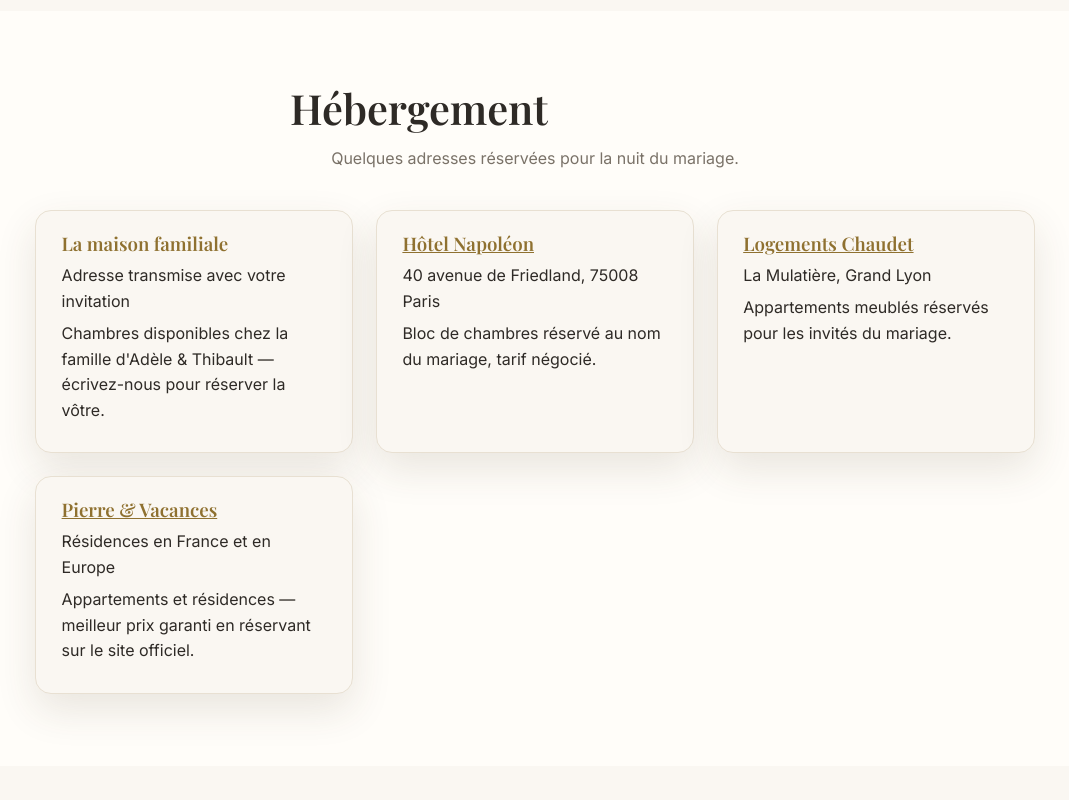
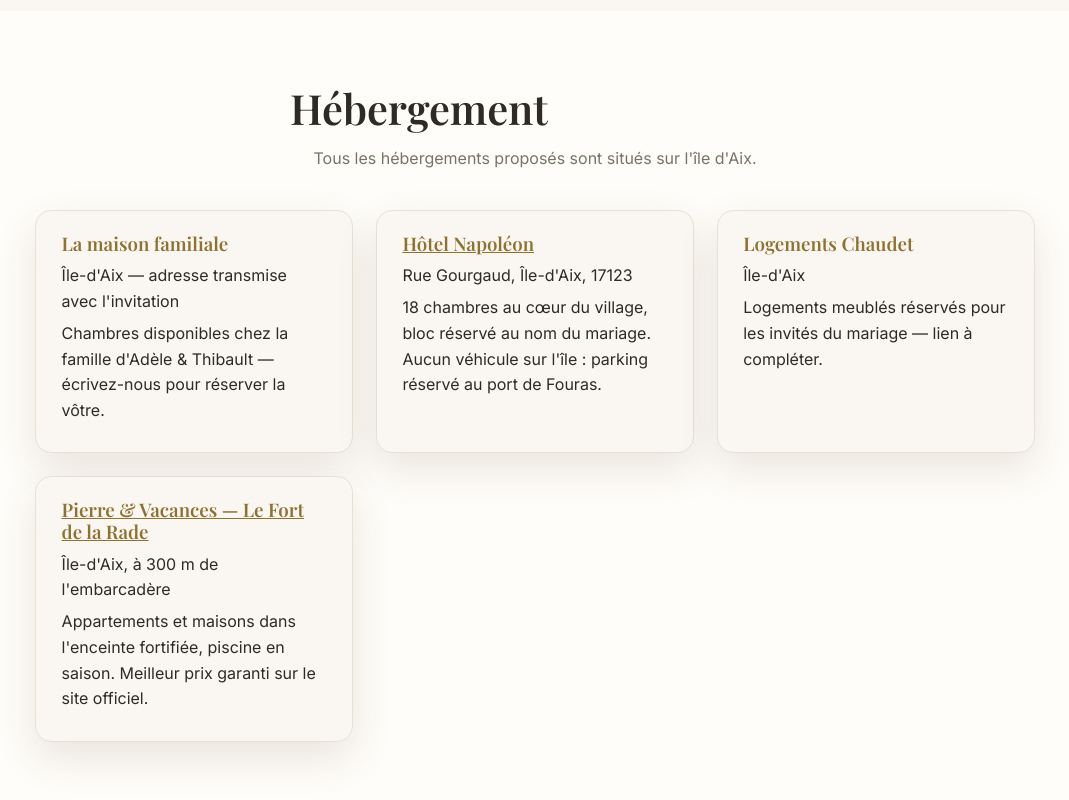
Before and after one commit to ThDuf/SiteMariage, a plain HTML site: page index.html in a window 1280 px wide. Shown: the part 1986-2786 px from the top of the page, without its empty margins (105-1174 px from the left). Drawn offline with nearby package versions, Linux system fonts and the light colour scheme; a web font is replaced by a local one.

Commit message:
Hébergements 100% Île-d'Aix : maison familiale, Hôtel Napoléon (hotel-ile-aix.com), Logements Chaudet, Pierre & Vacances Le Fort de la Rade ; lieu mis à jour
Co-authored-by: ThDuf <ThDuf@users.noreply.github.com>

```diff
--- a/config.js
+++ b/config.js
@@ -2,7 +2,7 @@ const CONFIG = {
   prenom1: "Adèle",
   prenom2: "Thibault",
   date: "2026-06-12T16:00:00+02:00",
-  lieu: "Château de la Vallée, 12 rue des Lilas, 75011 Paris",
+  lieu: "Île-d'Aix, 17123 Charente-Maritime",
   emailRsvp: "rsvp.mariage@example.com",
   telephone: "+33 6 12 34 56 78",
   dateLimiteRsvp: "30 avril 2026",
@@ -15,10 +15,10 @@ const CONFIG = {
     { heure: "23 h 00", titre: "Soirée dansante", lieu: "L'orangerie du château", detail: "Jusqu'au bout de la nuit, avec gâteau de minuit." }
   ],
   hebergement: [
-    { nom: "La maison familiale", adresse: "Adresse transmise avec votre invitation", info: "Chambres disponibles chez la famille d'Adèle & Thibault — écrivez-nous pour réserver la vôtre.", lien: "" },
-    { nom: "Hôtel Napoléon", adresse: "40 avenue de Friedland, 75008 Paris", info: "Bloc de chambres réservé au nom du mariage, tarif négocié.", lien: "https://www.hotelnapoleon.com/" },
-    { nom: "Logements Chaudet", adresse: "La Mulatière, Grand Lyon", info: "Appartements meublés réservés pour les invités du mariage.", lien: "https://www.chaudetgestion.com/" },
-    { nom: "Pierre & Vacances", adresse: "Résidences en France et en Europe", info: "Appartements et résidences — meilleur prix garanti en réservant sur le site officiel.", lien: "https://www.pierreetvacances.com/" }
+    { nom: "La maison familiale", adresse: "Île-d'Aix — adresse transmise avec l'invitation", info: "Chambres disponibles chez la famille d'Adèle & Thibault — écrivez-nous pour réserver la vôtre.", lien: "" },
+    { nom: "Hôtel Napoléon", adresse: "Rue Gourgaud, Île-d'Aix, 17123", info: "18 chambres au cœur du village, bloc réservé au nom du mariage. Aucun véhicule sur l'île : parking réservé au port de Fouras.", lien: "https://hotel-ile-aix.com/" },
+    { nom: "Logements Chaudet", adresse: "Île-d'Aix", info: "Logements meublés réservés pour les invités du mariage — lien à compléter.", lien: "" },
+    { nom: "Pierre & Vacances — Le Fort de la Rade", adresse: "Île-d'Aix, à 300 m de l'embarcadère", info: "Appartements et maisons dans l'enceinte fortifiée, piscine en saison. Meilleur prix garanti sur le site officiel.", lien: "https://www.pierreetvacances.com/fr-fr/fp_IXF_location-residence-le-fort-de-la-rade" }
   ],
   transport: "Une navette assure les allers-retours entre la mairie et le château à 15 h 30, 18 h 00 et en fin de soirée. Un parking gratuit est disponible sur place.",
   organisateurs: "Pour toute question, écrivez-nous ou appelez-nous, nous vous répondrons avec plaisir."
--- a/index.html
+++ b/index.html
@@ -62,7 +62,7 @@
 
     <section id="hebergement" class="section section-alternee">
       <h2>Hébergement</h2>
-      <p class="introduction">Quelques adresses réservées pour la nuit du mariage.</p>
+      <p class="introduction">Tous les hébergements proposés sont situés sur l'île d'Aix.</p>
       <div class="cartes" id="liste-hebergement"></div>
     </section>
 
```
